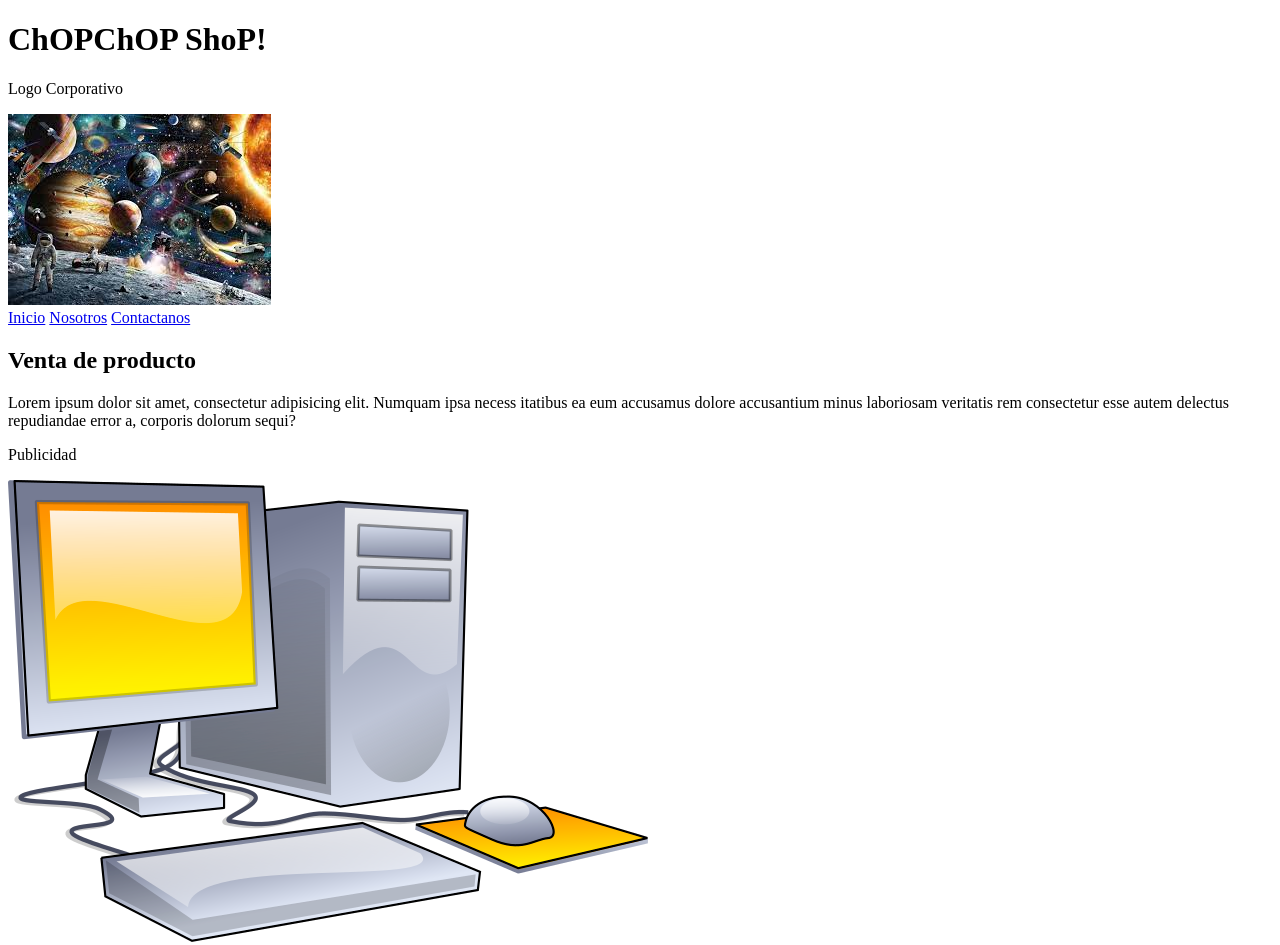
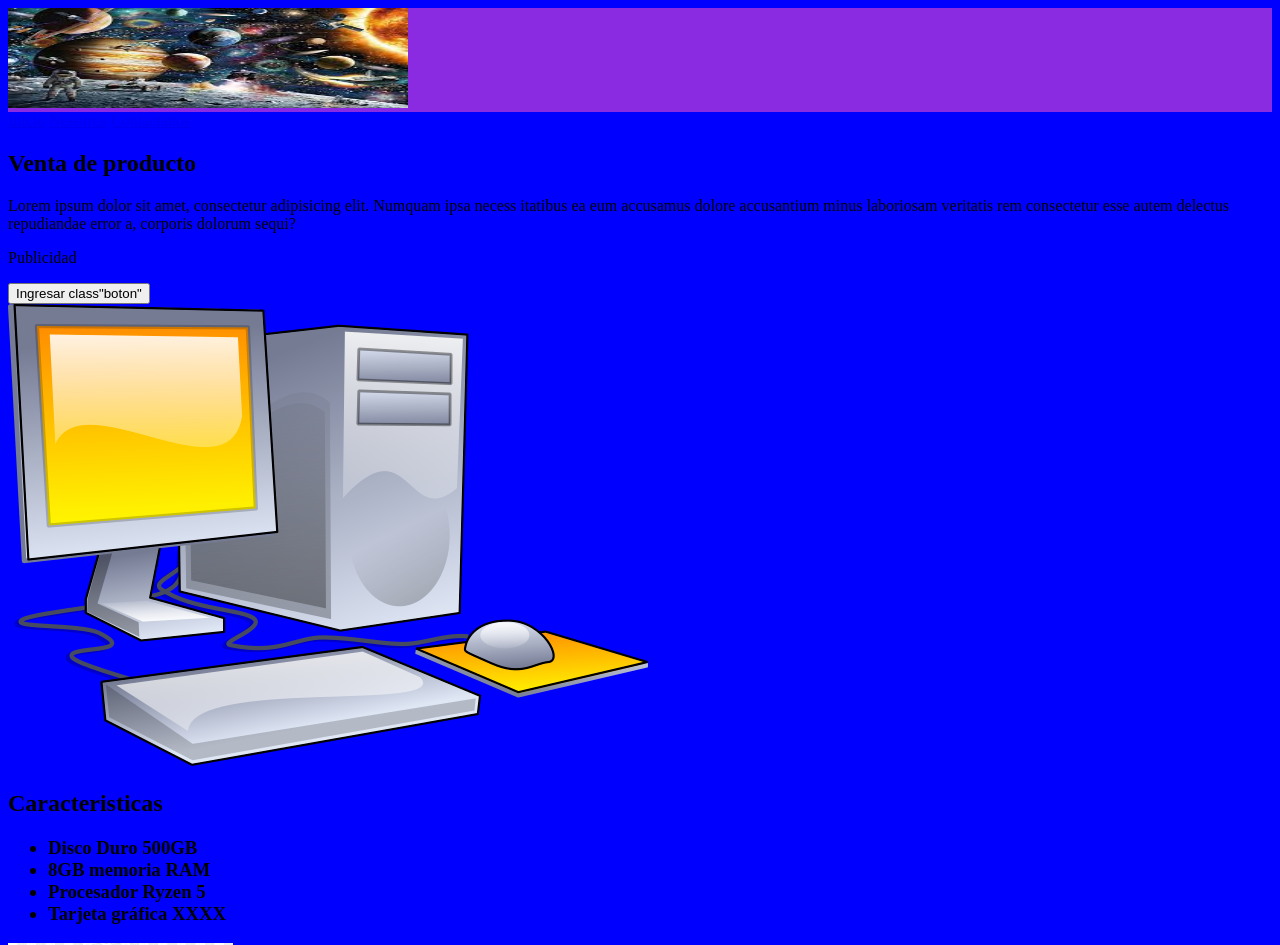
Before and after one commit to Chuz-Eng23/Tarea1_Esteban_Camacho, a plain HTML site: page index.html in a window 1280 px wide. Shown: the top 945 px of the page. Drawn offline with Linux system fonts and the light colour scheme.

Commit message:
Segundo Commit

```diff
--- /dev/null
+++ b/CSS/styles.css
@@ -0,0 +1,37 @@
+.imagen{
+    width: 400px;
+    height: 100px;
+    border-radius: 35;
+}
+/*
+.boton{
+    margin: 0;
+    padding: 0;
+    box-sizing: border-box;
+    font-family: sans-serif;
+
+}
+
+body{
+    display: flex;
+    align-items: center;
+    justify-content: center;
+    height: 100vh;
+    background-color: black;
+
+}
+
+button{
+    width: 205px;
+    height: 80px;
+    cursor: pointer;
+    color: white;
+    font-size: 24px;
+    border-radius: 16px;
+    border: none;
+    outline: none;
+    position: relative;
+    background-color: black;
+    text-transform: uppercase;
+
+}*/
--- a/index.html
+++ b/index.html
@@ -4,19 +4,31 @@
     <meta charset="UTF-8">
     <meta name="viewport" content="width=device-width, initial-scale=1.0">
     <title>ChOPChOP!</title>
+    <link rel="stylesheet" href="CSS/styles.css">
+<style>
+
+    body{
+        background-color: blue;
+    }
+
+    .contenedor{
+        background-color: blueviolet;
+        padding: 55;
+    }
+
+</style>
+
 </head>
 <body>
 
-    <header>
-    <nav>
+    <div class="contenedor">
+        <img src="Images/Astronauta.jpg" class="imagen" alt="esta es una imagen de ejemplo">
 
-    </nav>
-    </header>
-    <h1>ChOPChOP ShoP!</h1>
-    <header>
+    </div>
 
-        <p> Logo Corporativo</p>
-        <img src="Astronauta.jpg" alt="Esta es una imagen de ejemplo">
+
+
+
 
     </header>
 
@@ -30,7 +42,7 @@
 
     <section>
 
-        <h1> Venta de producto</h1>
+        <h1 id="num1"> Venta de producto</h1>
 
         <p>Lorem ipsum dolor sit amet, consectetur adipisicing elit. Numquam ipsa necess
             itatibus ea eum accusamus dolore accusantium minus laboriosam veritatis rem
@@ -41,11 +53,13 @@
             Publicidad
         </p>
 
+        <button>Ingresar class"boton"</button>
+
     </section>
 
 
     <div>
-        <img src="compu.png" alt="Esta es una imagen de ejemplo">
+        <img src="Images/compu.png" class"imagen" alt="es una imagen de ejemplo" >
     </div>
 
     <h2>Caracteristicas</h2>
@@ -62,7 +76,7 @@
     </h3>
 
     <div></div>
-        <img src="compu1.jpg" alt="Esta es una imagen de ejemplo">
+        <img src="Images/compu1.jpg" alt="Esta es una imagen de ejemplo">
     </div>
 
     <h3>Fomas de pago </h3>
@@ -76,6 +90,14 @@
         </ul>
     </h3>
 
+    <br>
+    <br>
+
+    <a href="Comprar"></a>
+    <input type="submit" value="Comprar">
+    <button>Comprar</button>
+
+
 
 </body>
 </html>
```
Also changed, not shown: Images/Astronauta.jpg (renamed from Astronauta.jpg), Images/compu.png (renamed from compu.png), Images/compu1.jpg (renamed from compu1.jpg).
